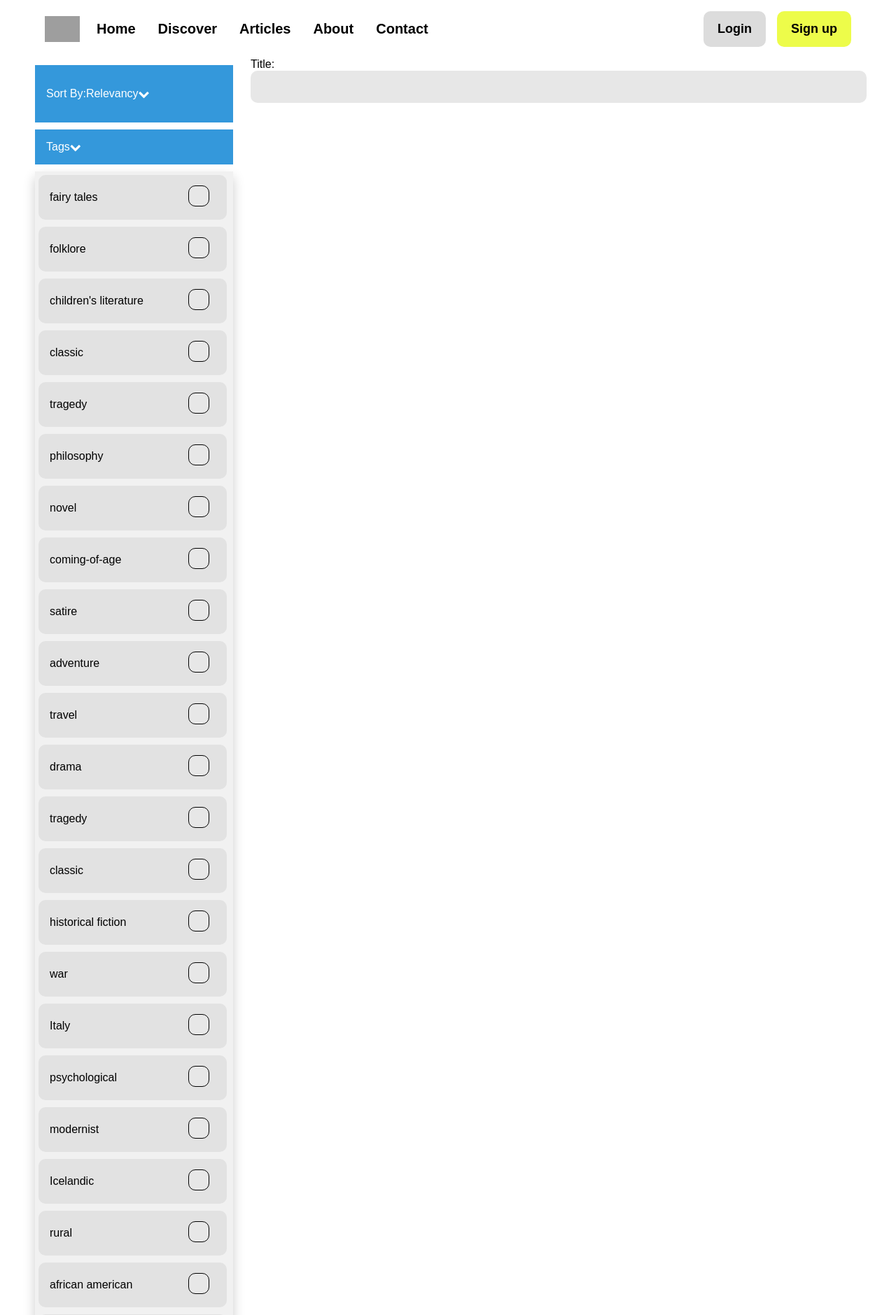
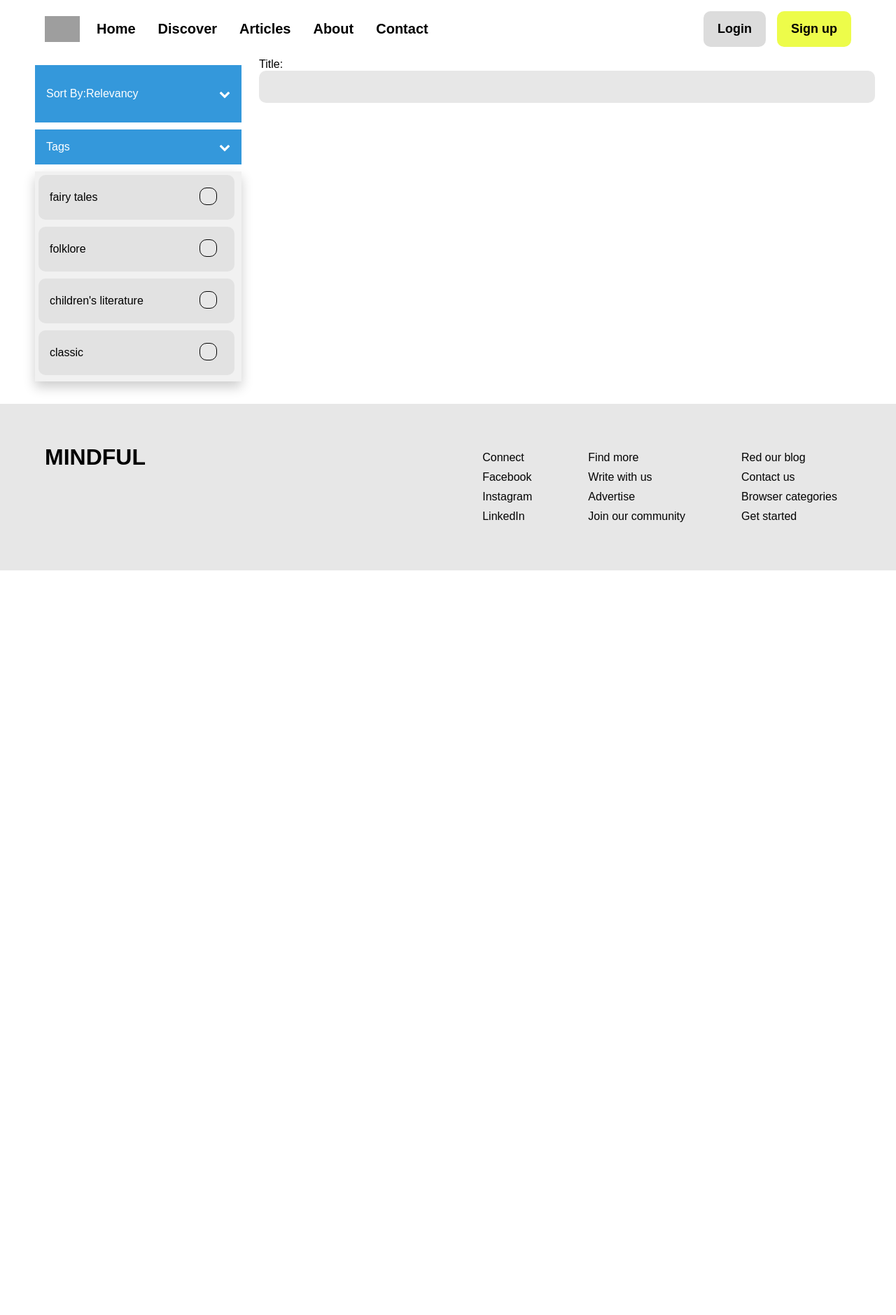
Before and after one commit to DominikSubocz/Mindful, a PHP site: page /Mindful/test.php in a window 1280 px wide. Shown: the top 1879 px of the page at 70% size. After the commit the page ends 815 px from the top, so only its background shows below. Run offline with PHP 8.4, Linux system fonts and the light colour scheme; data comes from the database, SQL or seed files in the repository; grey boxes are pictures that could not be loaded.

Commit message:
Search System Fully Complete
I have added back all the other sort types and now the search system is 100% complete, as for now. I might add other search filters and options

```diff
--- a/css/style.css
+++ b/css/style.css
@@ -17,6 +17,7 @@ body {
   margin: 0;
   display: flex;
   min-height: 100vh;
+  min-width: 320px;
   flex-direction: column;
 }
 
@@ -468,6 +469,11 @@ input:not(input.button) {
 .dropdown {
   position: relative;
   display: inline-block;
+  width:295.1px;
+}
+
+.dropbtn .fa-chevron{
+  margin-left:auto;
 }
 
 .dropdown-content {
@@ -484,6 +490,7 @@ input:not(input.button) {
   background-color: #f1f1f1;
   box-shadow: 0px 8px 16px 0px rgba(0,0,0,0.2);
   min-width: 160px;
+  display: none;
 
 }
 
@@ -491,6 +498,8 @@ input:not(input.button) {
   display: flex;
   flex-direction: column;
   align-items: flex-start;
+  max-height: 300px;
+  overflow-y: scroll;
 }
 
 /* Change color of dropdown links on hover */
@@ -526,6 +535,19 @@ input:not(input.button) {
   border: none;
 }
 
+.tagBox {
+  width: 25px !important;
+  height: 25px;
+  margin: 0 25px 0 10px !important;
+  -webkit-appearance: none;
+  border:#000 solid 1px;
+  padding: 0 !important;
+}
+
+.tagBox:checked {
+  background-color: #E4BA4Fff;
+}
+
 
 
 
@@ -763,6 +785,16 @@ input:not(input.button) {
 
   .search-container{
     display: flex;
+    flex-direction: column;
+  }
+
+  .dropdown{
+    width: 100%;
+  }
+
+  .tags-container{
+    overflow-x: hidden;
+    margin-bottom:35px;
   }
 
   .tagContainer{
@@ -789,6 +821,8 @@ input:not(input.button) {
 
 
 }
+
+
 
 
 @media screen and (min-width: 451px) and (max-width: 726px) {
@@ -976,6 +1010,16 @@ input:not(input.button) {
 
   .search-container{
     display: flex;
+    flex-direction: column;
+  }
+
+  .dropdown{
+    width: 100%;
+  }
+
+  .tags-container{
+    overflow-x: hidden;
+    margin-bottom:35px;
   }
 
   .tagContainer{
@@ -1000,7 +1044,9 @@ input:not(input.button) {
 
 
 
-}
+
+}
+
 /* MOBILE AND TABLET */
 @media screen and (min-width: 726px) and (max-width: 949px) {
   /*
@@ -1372,6 +1418,11 @@ input:not(input.button) {
 
   .search-container{
     display: flex;
+    padding:0 30px;
+  }
+
+  .tags-container{
+    overflow-x: hidden;
   }
 
   .tagContainer{
@@ -2045,17 +2096,6 @@ input:not(input.button) {
   display: inline;
 }
 
-.tagBox {
-  width: 25px !important;
-  height: 25px;
-  margin: 0 25px 0 10px !important;
-  -webkit-appearance: none;
-  border:#000 solid 1px;
-}
-
-.tagBox:checked {
-  background-color: #E4BA4Fff;
-}
 
 .tagContainer{
   display: flex;
--- a/test.php
+++ b/test.php
@@ -14,8 +14,13 @@ Components::pageHeader("Login", ["style", "font-awesome.min"], ["mobile-nav"]);
 
   /* When the user clicks on the button,
   toggle between hiding and showing the dropdown content */
-  function myFunction(dropdown) {
+  function myFunction(dropdown, button) {
+    var abc = document.getElementById(button).getElementsByTagName("i")[0];
+    abc.classList.toggle("fa-chevron-down");
+    abc.classList.toggle("fa-chevron-up");
+
     document.getElementById(dropdown).classList.toggle("show");
+    console.log(abc);
   }
 
 
@@ -59,15 +64,15 @@ Components::pageHeader("Login", ["style", "font-awesome.min"], ["mobile-nav"]);
 
 
   <div class="dropdown">
-      <button id="dropbtn" onclick="myFunction('myDropdown')" class="dropbtn">Sort By: <p id="dropBtnTxt">Relevancy</p> <i class="fa fa-chevron-down" aria-hidden="true"></i></button>
+      <button id="dropbtn" onclick="myFunction('myDropdown','dropbtn')" class="dropbtn">Sort By: <p id="dropBtnTxt">Relevancy</p> <i class="fa fa-chevron fa-chevron-down" aria-hidden="true"></i></button>
       <div id="myDropdown" class="dropdown-content">
         <button onclick="pickSort('Relevancy')" class="button-blank">Relevancy</button>
         <button onclick="pickSort('Alphabetic (A-Z)')" class="button-blank">Alphabetical (A-Z)</button>
         <button onclick="pickSort('Alphabetic (Z-A)')" class="button-blank">Alphabetical (Z-A')</button>
       </div>
 
-      <button id="dropbtn" onclick="myFunction('tagsDropdown')" class="dropbtn">Tags <i class="fa fa-chevron-down" aria-hidden="true"></i></button>
-      <div id="tagsDropdown" class="tag-content">
+      <button id="tagsDropBtn" onclick="myFunction('tagsDropdown', 'tagsDropBtn')" class="dropbtn">Tags <i class="fa fa-chevron fa-chevron-down" aria-hidden="true"></i></button>
+      <div id="tagsDropdown" class="tag-content show">
 
         <?php
 
```
Also changed, not shown: classes/book.php (+40 -8 lines).
